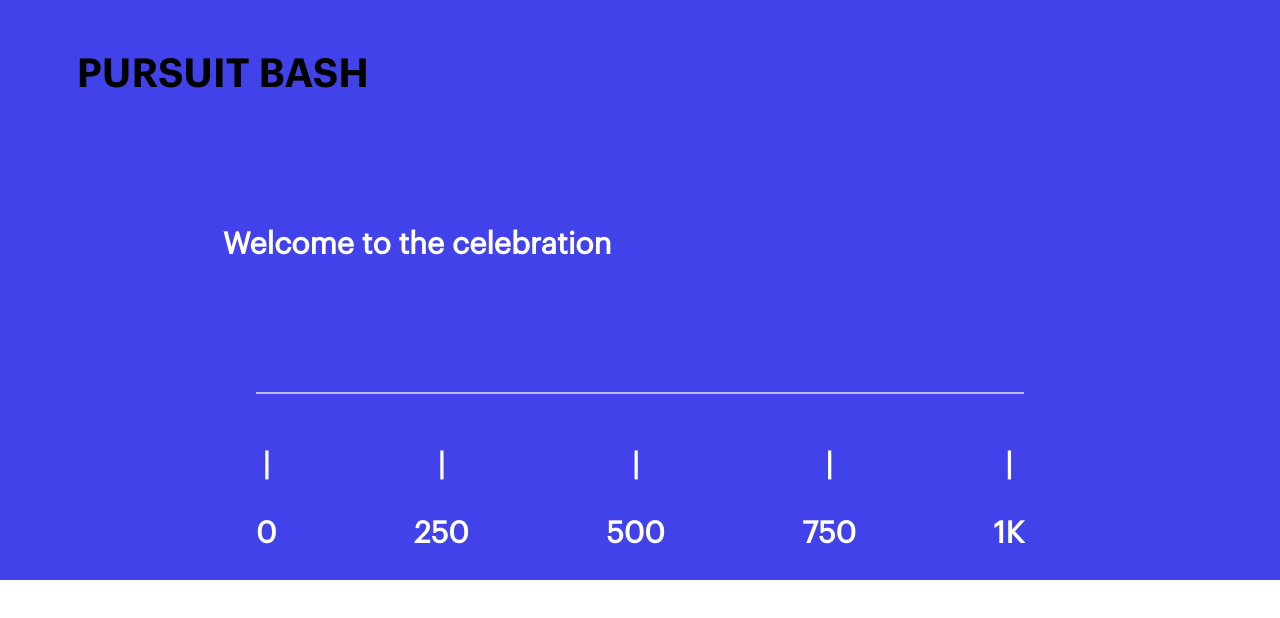
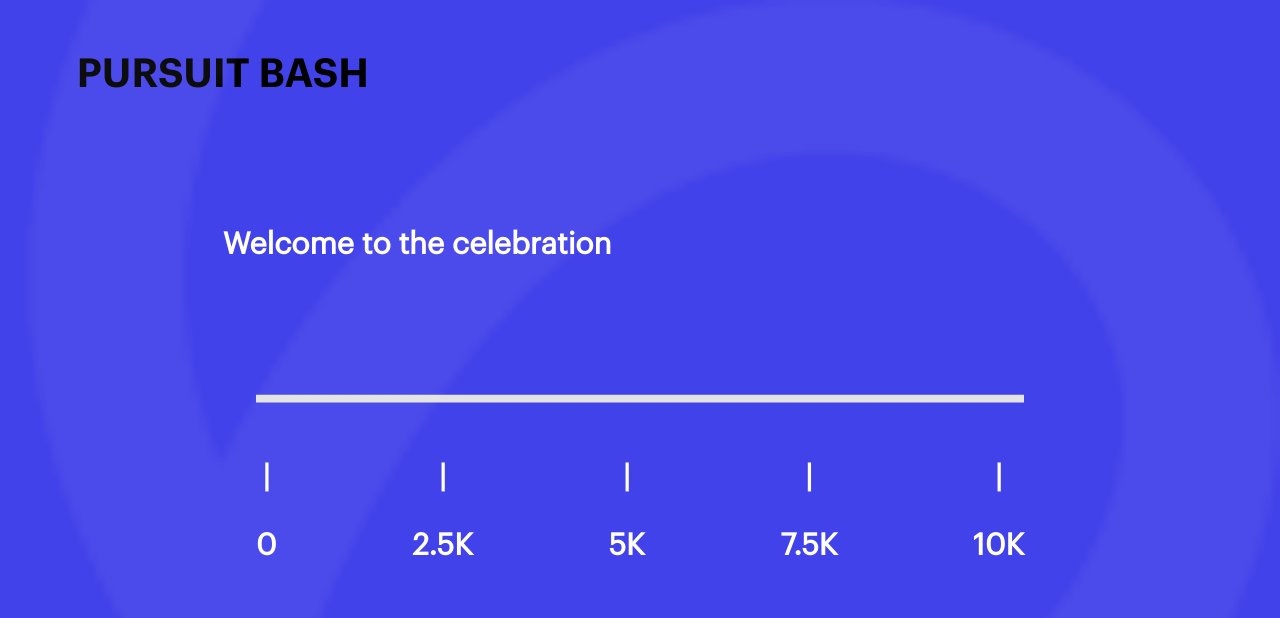
Before and after one commit to crymall/text_to_pledge, a React (Create React App) app in the folder client/: page / in a window 1280 px wide. Shown: the top 618 px of the page. Built offline with nearby package versions, Linux system fonts and the light colour scheme; no server answers.

Commit message:
heroku test

```diff
--- a/client/src/App.css
+++ b/client/src/App.css
@@ -9,13 +9,24 @@
 }
 
 .App {
-  background-color: #4242ea;
 }
 
 h1 {
   font-family: "GraphikSemibold", sans-serif;
   font-color: "#1E1E1E";
   font-size: 40px;
+}
+
+.background-logo {
+  position: fixed;
+  background-image: url("./assets/logo-white.png");
+  z-index: 1;
+  opacity: 0.05;
+  background-position: center;
+  background-repeat: no-repeat;
+  background-size: cover;
+  width: 100%;
+  height: 700px;
 }
 
 .header-area {
--- a/client/src/App.js
+++ b/client/src/App.js
@@ -8,22 +8,32 @@ class App extends Component {
   constructor() {
     super();
     this.state = {
-      total: 0
+      total: 0,
+      pledges: ""
     };
   }
 
   componentDidMount() {
-    axios.get("/total").then(res => {
-      this.setState({
-        total: res.data.total.sum
+    axios
+      .get("/total")
+      .then(res => {
+        return res.data.total.sum;
+      })
+      .then(total => {
+        axios.get("/pledges").then(res => {
+          this.setState({
+            total: total,
+            pledges: res.data.pledges
+          });
+        });
       });
-    });
   }
 
   render() {
     const { total } = this.state;
     return (
       <div className="App">
+        <div className="background-logo" />
         <div className="header-area">
           <h1> PURSUIT BASH </h1>
         </div>
@@ -38,12 +48,12 @@ class App extends Component {
         <div className="lower-area">
           <Line
             className="the-bar"
-            percent={((total / 1000) * 100).toString()}
-            strokeWidth="0.5"
+            percent={((total / 10000) * 100).toString()}
+            strokeWidth="2"
             strokeColor="#1E1E1E"
             strokeLinecap="butt"
             trailColor="#E3E3E3"
-            trailWidth="0.2"
+            trailWidth="1"
           />
           <div className="bar-tics">
             <div className="tic">
@@ -52,19 +62,19 @@ class App extends Component {
             </div>
             <div className="tic">
               <h3> | </h3>
-              <h3> 250 </h3>
+              <h3> 2.5K </h3>
             </div>
             <div className="tic">
               <h3> | </h3>
-              <h3> 500 </h3>
+              <h3> 5K </h3>
             </div>
             <div className="tic">
               <h3> | </h3>
-              <h3> 750 </h3>
+              <h3> 7.5K </h3>
             </div>
             <div className="tic">
               <h3> | </h3>
-              <h3> 1K </h3>
+              <h3> 10K </h3>
             </div>
           </div>
         </div>
--- a/client/src/index.css
+++ b/client/src/index.css
@@ -3,6 +3,7 @@ body {
   padding: 0;
   -webkit-font-smoothing: antialiased;
   -moz-osx-font-smoothing: grayscale;
+  background-color: #4242ea;
 }
 
 code {
```
Also changed, not shown: client/src/assets/logo-white.png (added).
